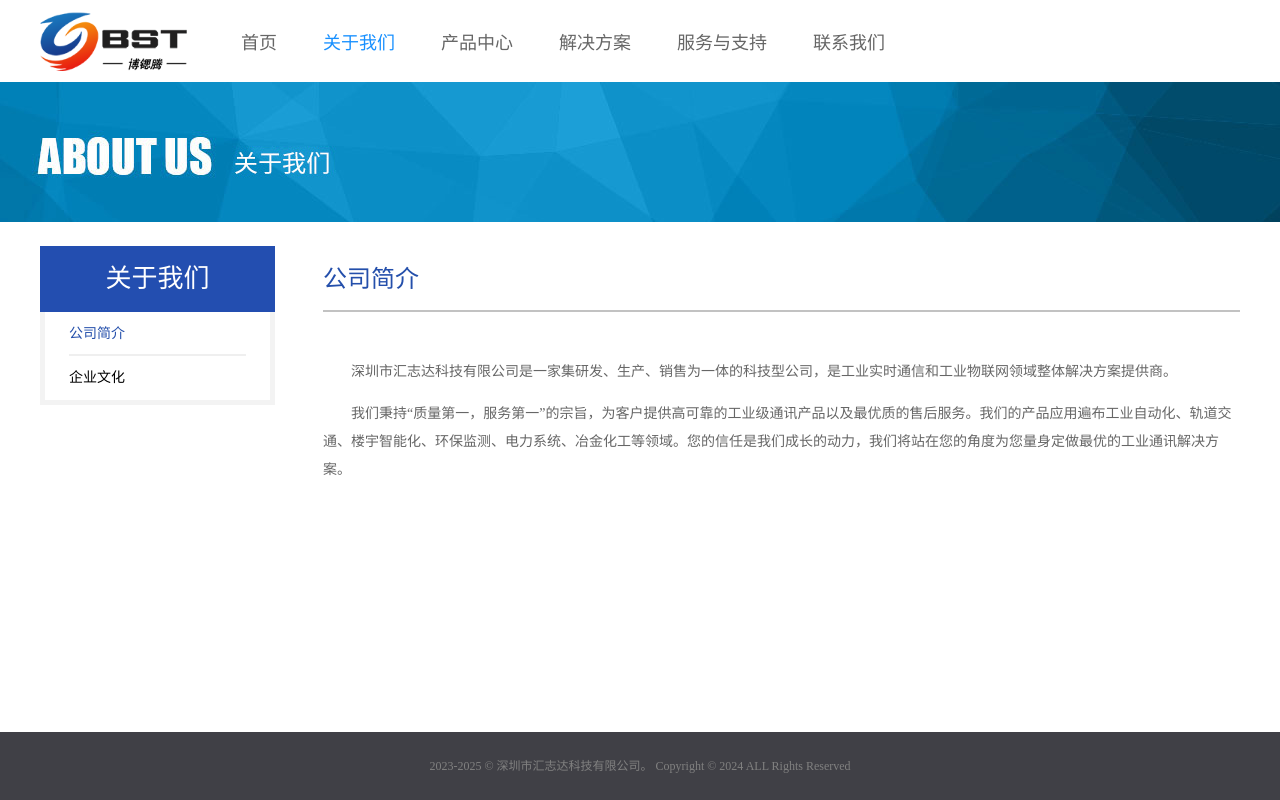
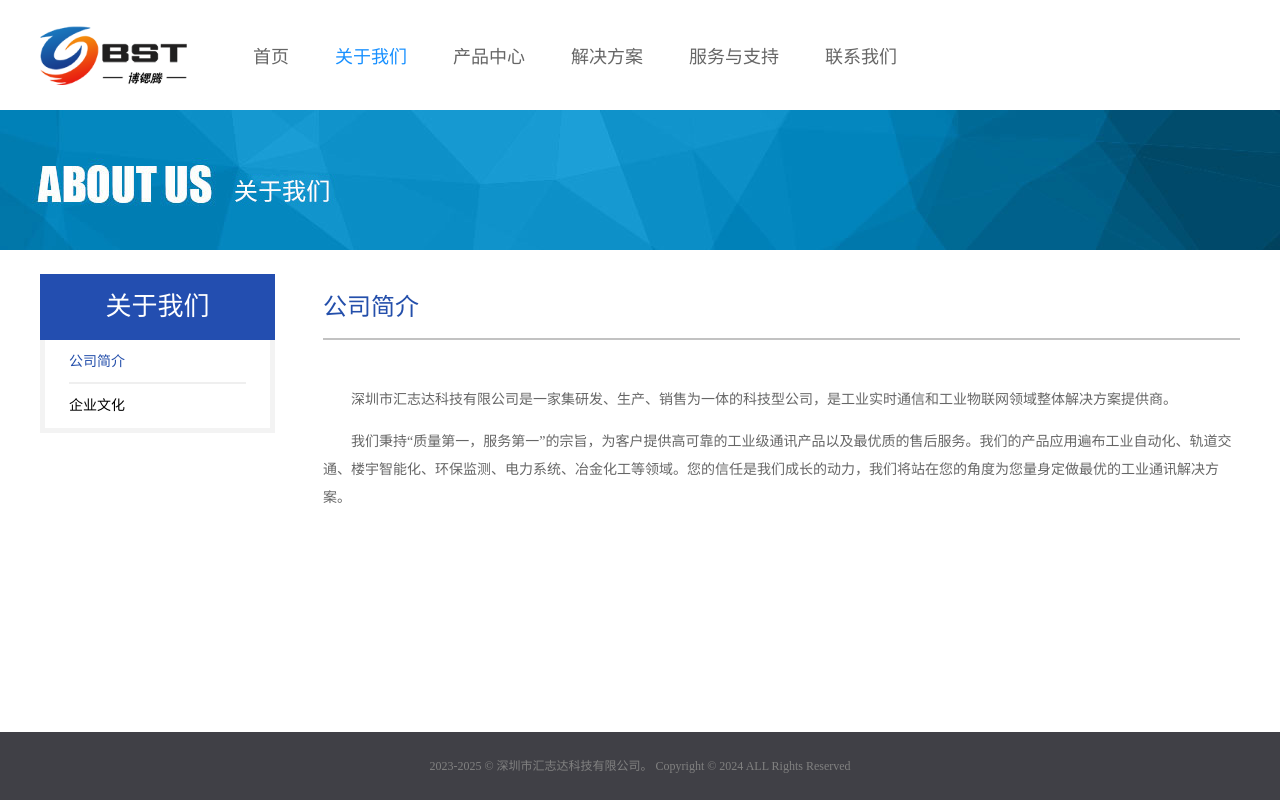
Before and after one commit to GroupOfStar/website240523, a Vue app: page /about in a window 1280 px wide. Built offline with nearby package versions, Linux system fonts and the light colour scheme.

Commit message:
feat: 样式调整

```diff
--- a/src/App.vue
+++ b/src/App.vue
@@ -41,10 +41,11 @@ const router = useRouter()
 
   .header_wrapper {
     max-width: 1200px;
-    padding: 10px 0;
+    padding: 24px 0;
     margin: 0px auto;
     display: flex;
     align-items: center;
+    gap: 48px;
 
     .logo_img {
       height: 60px;
--- a/src/components/Menu/Menu.vue
+++ b/src/components/Menu/Menu.vue
@@ -36,7 +36,6 @@ provide<ComputedRef<IMenuInjection>>(MENU_PROVIDE, tabInjection)
 
 <style scoped lang="less">
 .menu_wrapper {
-  margin-left: 36px;
   display: flex;
   align-items: center;
   gap: 10px;
```
